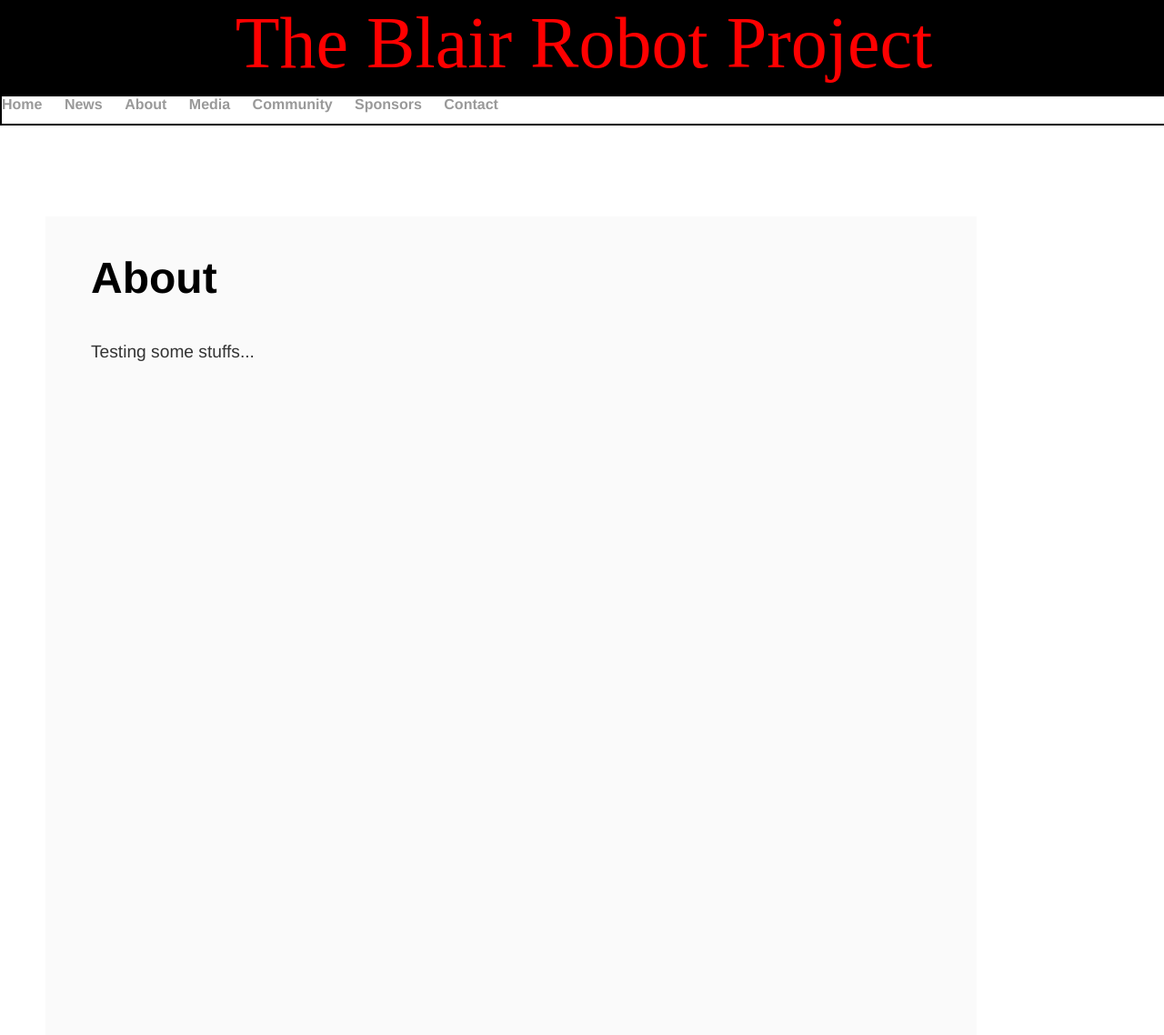
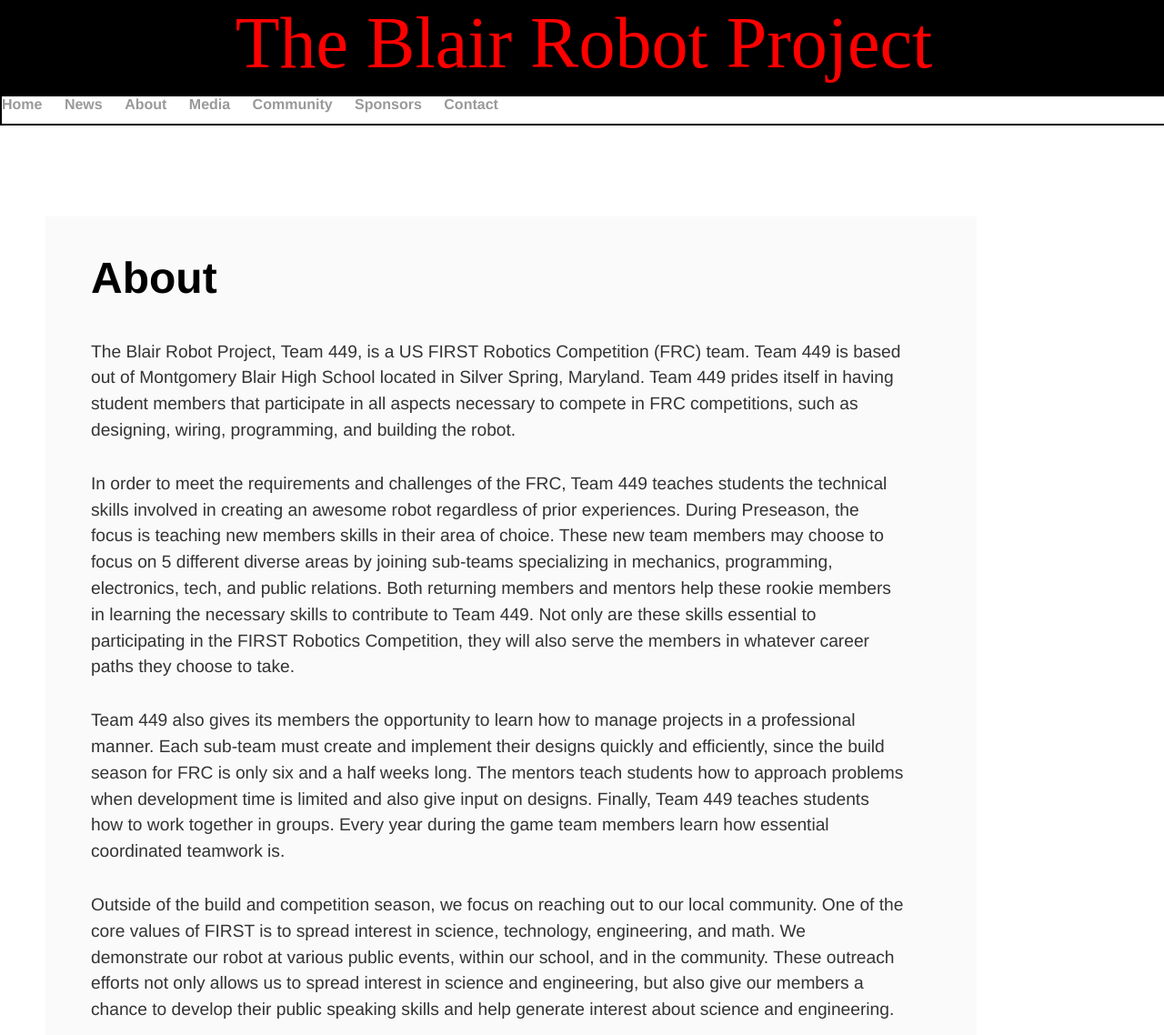
Before and after one commit to mouseythemouse/blair-robot-project.github.io, a Jekyll site: the page built from About/index.html, in a window 1280 px wide. Shown: the whole page at 91% size. Built offline with Jekyll 4.4.1, drawn with Linux system fonts in a browser that asks for light colours.

Commit message:
Update index.html

```diff
--- a/About/index.html
+++ b/About/index.html
@@ -4,5 +4,23 @@
 ---
 <div class="about">
 	<h2>About</h2>
-	<p>Testing some stuffs...</p>
+	<p>The Blair Robot Project, Team 449, is a US FIRST Robotics Competition (FRC) team. Team 449 is based out of Montgomery Blair
+	High School located in Silver Spring, Maryland. Team 449 prides itself in having student members that participate in all
+	aspects necessary to compete in FRC competitions, such as designing, wiring, programming, and building the robot.</p>
+	<p>In order to meet the requirements and challenges of the FRC, Team 449 teaches students the technical skills involved
+	in creating an awesome robot regardless of prior experiences. During Preseason, the focus is teaching new members skills in
+	their area of choice. These new team members may choose to focus on 5 different diverse areas by joining sub-teams specializing
+	in mechanics, programming, electronics, tech, and public relations. Both returning members and mentors help these rookie
+	members in learning the necessary skills to contribute to Team 449. Not only are these skills essential to participating
+	in the FIRST Robotics Competition, they will also serve the members in whatever career paths they choose to take.</p>
+	<p>Team 449 also gives its members the opportunity to learn how to manage projects in a professional manner. Each sub-team
+	must create and implement their designs quickly and efficiently, since the build season for FRC is only six and a half weeks
+	long. The mentors teach students how to approach problems when development time is limited and also give input on designs.
+	Finally, Team 449 teaches students how to work together in groups. Every year during the game team members learn how essential
+	coordinated teamwork is.</p>
+	<p>Outside of the build and competition season, we focus on reaching out to our local community. One of the core values of
+	FIRST is to spread interest in science, technology, engineering, and math. We demonstrate our robot at various public events,
+	within our school, and in the community. These outreach efforts not only allows us to spread interest in science and
+	engineering, but also give our members a chance to develop their public speaking skills and help generate interest about
+	science and engineering.</p>
 </div>
```
